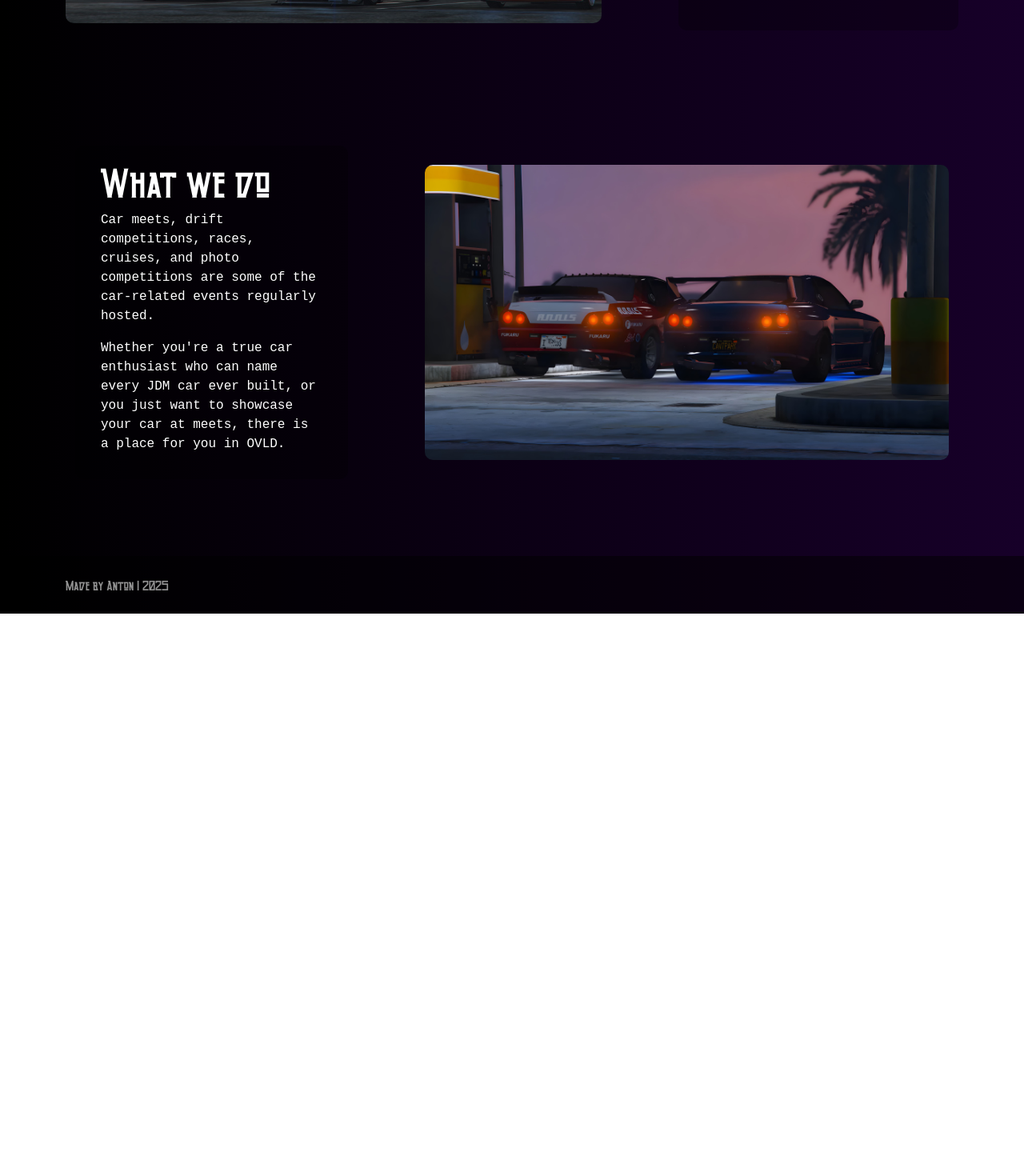
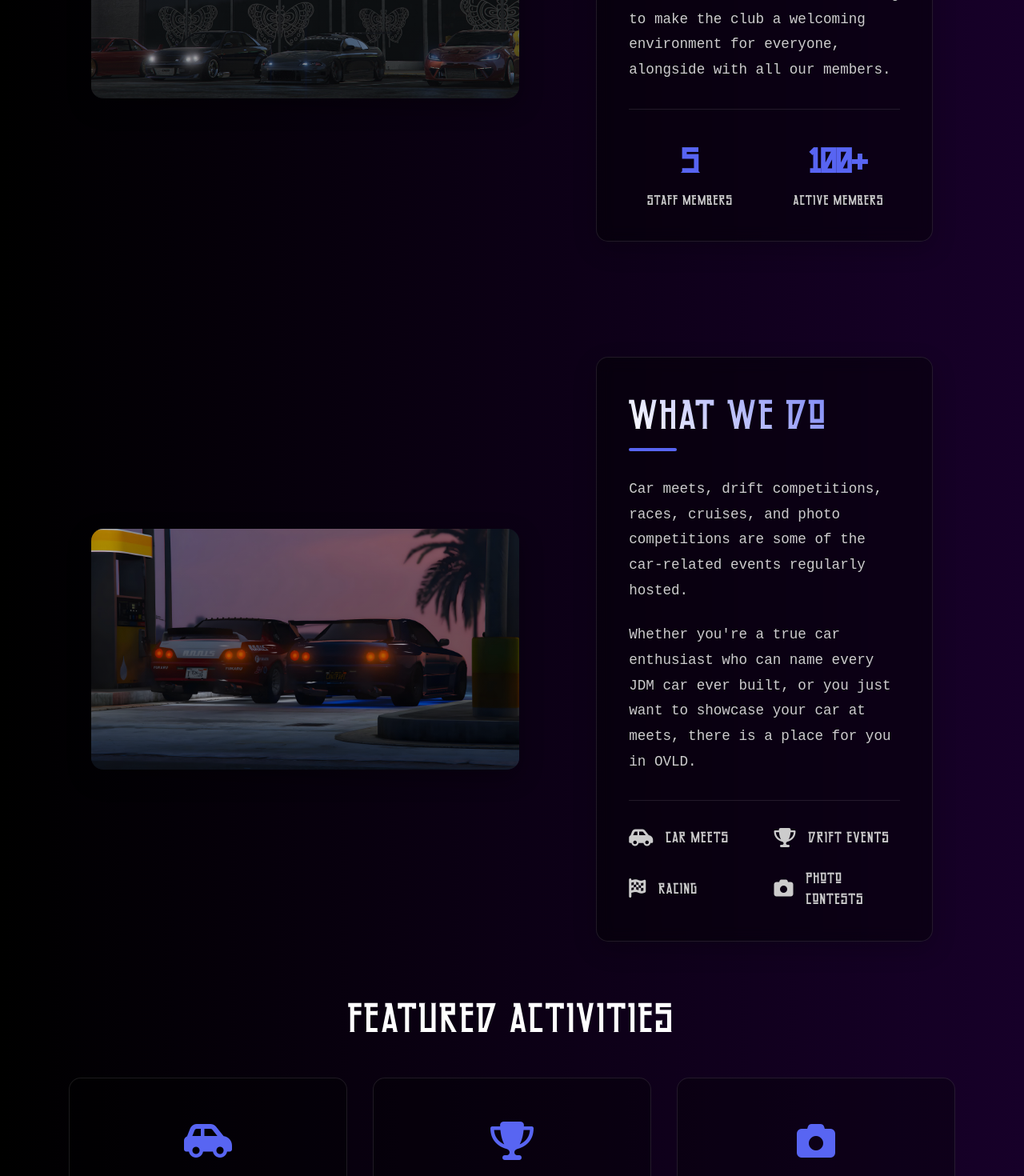
Before and after one commit to Antlin23/OVLD, a React (Create React App) app: page / in a window 1280 px wide. Shown: the part 1300-2770 px from the top of the page at 80% size. Before the commit the page ends 2067 px from the top, so only its background shows below. Built offline with nearby package versions, Linux system fonts and the light colour scheme.

Commit message:
styling fixes

```diff
--- a/src/App.tsx
+++ b/src/App.tsx
@@ -2,24 +2,49 @@ import React from 'react';
 import logo from './logo.svg';
 import Showcase from './Showcase';
 import ImgAndInfo from "./ImgAndInfo";
+import Events from "./Events";
 
 function App() {
   return (
     <>
     <header className='header'>
-      <a className='' href='https://discord.gg/gSvQH8xdh2'><i className="fa-brands fa-discord"></i></a>
+      <div className='header--content'>
+        <a className='social-link' href='https://discord.gg/gSvQH8xdh2' title="Join our Discord"><i className="fa-brands fa-discord"></i></a>
+        <a className='social-link' href='https://www.instagram.com/ovldautoclub' title="Follow us on Instagram"><i className="fa-brands fa-instagram"></i></a>
+      </div>
     </header>
 
     <Showcase />
-
     <ImgAndInfo />
+    <Events />
 
     <footer className='footer'>
       <div className='footer--content container'>
-      Made by Anton | 2025
+        <div className='footer--sections'>
+          <div className='footer--section'>
+            <h3>Quick Links</h3>
+            <a href='https://discord.gg/gSvQH8xdh2'>Join Discord</a>
+            <a href='#activities'>Featured Activities</a>
+            <a href='#about'>Who We Are</a>
+          </div>
+          <div className='footer--section'>
+            <h3>Server Features</h3>
+            <p>• Weekly Car Meets</p>
+            <p>• Drift Competitions</p>
+            <p>• Racing Events</p>
+            <p>• Photo Contests</p>
+          </div>
+          <div className='footer--section'>
+            <h3>Contact</h3>
+            <p>Discord: OVLD Auto Club</p>
+            <p>Server Owner: Anton</p>
+          </div>
+        </div>
+        <div className='footer--bottom'>
+          <p>OVERLOAD AUTO CLUB™ | Made by Anton | 2025</p>
+        </div>
       </div>
     </footer>
-
     </>
   );
 }
--- /dev/null
+++ b/src/Events.tsx
@@ -0,0 +1,39 @@
+import React from 'react';
+
+function Events() {
+  return (
+    <section id="activities" className="events container">
+      <h2>Featured Activities</h2>
+      <div className="events--grid">
+        <div className="event-card">
+          <div className="event--icon">
+            <i className="fa-solid fa-car-side"></i>
+          </div>
+          <h3>Car Meets</h3>
+          <p>Join our regular car meets where members showcase their latest builds. Perfect for admiring custom cars, sharing builds, and connecting with fellow enthusiasts.</p>
+          <a href="https://discord.gg/gSvQH8xdh2" className="event--join">Join Discord</a>
+        </div>
+
+        <div className="event-card">
+          <div className="event--icon">
+            <i className="fa-solid fa-trophy"></i>
+          </div>
+          <h3>Drift Sessions</h3>
+          <p>Experience the thrill of drifting with our community. Whether you're a beginner or a pro, join our drift sessions to improve your skills and compete with others.</p>
+          <a href="https://discord.gg/gSvQH8xdh2" className="event--join">Join Discord</a>
+        </div>
+
+        <div className="event-card">
+          <div className="event--icon">
+            <i className="fa-solid fa-camera"></i>
+          </div>
+          <h3>Photo Gallery</h3>
+          <p>Share your best car photos in our community gallery. Get feedback from other members and participate in our photo contests to showcase your photography skills.</p>
+          <a href="https://discord.gg/gSvQH8xdh2" className="event--join">Join Discord</a>
+        </div>
+      </div>
+    </section>
+  );
+}
+
+export default Events;
--- a/src/ImgAndInfo.tsx
+++ b/src/ImgAndInfo.tsx
@@ -5,28 +5,64 @@ import skylines from './img/skylinesnologo.jpg'
 function Showcase() {
   return (
     <section className='contents container'>
-    <div className='content'>
-      <img src={jdmcars}></img>
+      <div id="about" className='content'>
+        <div className='content--image'>
+          <img src={jdmcars} alt="OVLD Car Meet" />
+          <div className='image--overlay'></div>
+        </div>
         <div className='text'>
-        <h2>
-          Who we are
-        </h2>
-        <p>Founded in early 2025 by Antlin, with a vision to create a community where car enthusiasts can come together.</p>
-        <p>At the moment, we are four enthusiastic individuals working to make the club a welcoming environment for everyone, alongside with all our members.</p>
+          <div className='text--content'>
+            <h2>Who We Are</h2>
+            <div className='text--divider'></div>
+            <p>Founded in early 2025 by Anton, with a vision to create a community where car enthusiasts can come together.</p>
+            <p>At the moment, we are five enthusiastic individuals working to make the club a welcoming environment for everyone, alongside with all our members.</p>
+            <div className='text--stats'>
+              <div className='stat'>
+                <span className='stat--number'>5</span>
+                <span className='stat--label'>Staff Members</span>
+              </div>
+              <div className='stat'>
+                <span className='stat--number'>100+</span>
+                <span className='stat--label'>Active Members</span>
               </div>
             </div>
+          </div>
+        </div>
+      </div>
+
       <div className='content container'>
         <div className='text'>
-        <h2>
-          What we do
-        </h2>
+          <div className='text--content'>
+            <h2>What We Do</h2>
+            <div className='text--divider'></div>
             <p>Car meets, drift competitions, races, cruises, and photo competitions are some of the car-related events regularly hosted.</p>
             <p>Whether you're a true car enthusiast who can name every JDM car ever built, or you just want to showcase your car at meets, there is a place for you in OVLD.</p>
+            <div className='text--features'>
+              <div className='feature'>
+                <i className="fa-solid fa-car-side"></i>
+                <span>Car Meets</span>
               </div>
-      <img src={skylines}></img>
+              <div className='feature'>
+                <i className="fa-solid fa-trophy"></i>
+                <span>Drift Events</span>
+              </div>
+              <div className='feature'>
+                <i className="fa-solid fa-flag-checkered"></i>
+                <span>Racing</span>
+              </div>
+              <div className='feature'>
+                <i className="fa-solid fa-camera"></i>
+                <span>Photo Contests</span>
+              </div>
+            </div>
+          </div>
+        </div>
+        <div className='content--image'>
+          <img src={skylines} alt="OVLD Skylines" />
+          <div className='image--overlay'></div>
+        </div>
       </div>
     </section>
-
   );
 }
 
--- a/src/Showcase.tsx
+++ b/src/Showcase.tsx
@@ -20,7 +20,7 @@ function Showcase() {
             <h1 className='title'>OVERLOAD AUTO CLUB™</h1>
             <div className='slogan'>Made by car enthusiasts, for car enthusiasts</div>
             </div>
-            <img src={carsfrombeh}></img>
+            <img src={jdmcarsgrafoc}></img>
           </div>
 
         <a href="#carousel__slide2"
@@ -38,7 +38,7 @@ function Showcase() {
             <div className='text bottom-right'>
               <div className='slogan'>Made by car enthusiasts, for car enthusiasts</div>
             </div>
-            <img src={jdmcarsgrafoc}></img>
+            <img src={carsfrombeh}></img>
           </div>
 
       <a href="#carousel__slide3"
--- a/src/index.css
+++ b/src/index.css
@@ -20,60 +20,235 @@ body{
   text-align: center;
   position: absolute;
   z-index: 2;
-  left: 80%;
-  a{
+  right: 2rem;
+  top: 2rem;
+}
+
+.header--content {
+  display: flex;
+  gap: 1.5rem;
+}
+
+.social-link {
   color: white;
-    font-size: 3rem;
+  font-size: 2rem;
   transition: all 150ms ease-in-out;
-    &:hover{
-      font-size: 3.2rem;
+  opacity: 0.8;
+  text-shadow: 0 0 10px rgba(0, 0, 0, 0.5);
 }
+
+.social-link:hover {
+  opacity: 1;
+  transform: translateY(-2px);
+  color: #5865F2;
+  text-shadow: 0 0 15px rgba(88, 101, 242, 0.5);
 }
-}
-.content{
+
+.content {
   margin-top: 9rem;
   display: block;
   justify-content: space-evenly;
   align-items: center;
   gap: 6rem;
   color: white;
-
-  img{
-    max-width: 100%;
-    border-radius: 10px;
+  position: relative;
 }
 
-  .text{
-    background-color: rgba(0, 0, 0, 0.272);
-    padding: 1rem 2rem;
-    border-radius: 10px;
-    h2{
+.content--image {
+  position: relative;
+  overflow: hidden;
+  border-radius: 15px;
+  box-shadow: 0 10px 30px rgba(0, 0, 0, 0.3);
+}
+
+.content--image img {
+  width: 100%;
+  height: auto;
+  display: block;
+  transition: transform 0.5s ease;
+}
+
+.content--image:hover img {
+  transform: scale(1.05);
+}
+
+.image--overlay {
+  position: absolute;
+  top: 0;
+  left: 0;
+  right: 0;
+  bottom: 0;
+  background: linear-gradient(to bottom, rgba(0,0,0,0.2), rgba(0,0,0,0.4));
+  pointer-events: none;
+}
+
+.text {
+  background-color: rgba(0, 0, 0, 0.4);
+  padding: 2.5rem;
+  border-radius: 15px;
+  backdrop-filter: blur(10px);
+  border: 1px solid rgba(255, 255, 255, 0.1);
+  box-shadow: 0 10px 30px rgba(0, 0, 0, 0.2);
+}
+
+.text--content {
+  max-width: 600px;
+}
+
+.text h2 {
   font-size: 3rem;
+  margin-bottom: 1rem;
+  background: linear-gradient(45deg, #fff, #5865F2);
+  -webkit-background-clip: text;
+  -webkit-text-fill-color: transparent;
+  text-transform: uppercase;
+  letter-spacing: 2px;
 }
-    p{
+
+.text--divider {
+  width: 60px;
+  height: 4px;
+  background: #5865F2;
+  margin-bottom: 2rem;
+  border-radius: 2px;
+}
+
+.text p {
   font-family: 'Courier New', Courier, monospace;
+  font-size: 1.1rem;
+  line-height: 1.8;
+  color: #ccc;
+  margin-bottom: 1.5rem;
+}
+
+.text--stats {
+  display: grid;
+  grid-template-columns: repeat(2, 1fr);
+  gap: 2rem;
+  margin-top: 2rem;
+  padding-top: 2rem;
+  border-top: 1px solid rgba(255, 255, 255, 0.1);
+}
+
+.stat {
+  text-align: center;
+}
+
+.stat--number {
+  display: block;
+  font-size: 2.5rem;
+  font-weight: bold;
+  color: #5865F2;
+  margin-bottom: 0.5rem;
+}
+
+.stat--label {
+  color: #ccc;
   font-size: 1rem;
+  text-transform: uppercase;
+  letter-spacing: 1px;
+}
+
+.text--features {
+  display: grid;
+  grid-template-columns: repeat(2, 1fr);
+  gap: 1.5rem;
+  margin-top: 2rem;
+  padding-top: 2rem;
+  border-top: 1px solid rgba(255, 255, 255, 0.1);
+}
+
+.feature {
+  display: flex;
+  align-items: center;
+  gap: 1rem;
+  color: #ccc;
+  transition: all 0.3s ease;
+}
+
+.feature:hover {
+  color: #5865F2;
+  transform: translateX(5px);
+}
+
+.feature i {
+  font-size: 1.5rem;
+}
+
+.feature span {
+  font-size: 1.1rem;
+  text-transform: uppercase;
+  letter-spacing: 1px;
+}
+
+@media (min-width: 1200px) {
+  .content {
+    display: flex;
+    padding: 0 2rem;
+  }
+
+  .content:nth-child(even) {
+    flex-direction: row-reverse;
+  }
+
+  .content--image {
+    flex: 1;
+    max-width: 60%;
+  }
+
+  .text {
+    flex: 1;
+    max-width: 40%;
   }
 }
-}
-@media (min-width: 1200px) {
-  .content{
-    display: flex;
-    img{
-      max-width: 60%;
-    }
-  }
-}
+
 /*Footer---------------*/
 .footer{
   margin-top: 6rem;
-  background-color: rgba(0, 0, 0, 0.516);
-  padding: 1.5rem;
-  color: rgb(147, 147, 147);
-  .footer--content{
-  }
+  background-color: rgba(0, 0, 0, 0.8);
+  padding: 3rem 0 1.5rem;
+  color: #ccc;
 }
 
+.footer--sections {
+  display: grid;
+  grid-template-columns: repeat(auto-fit, minmax(250px, 1fr));
+  gap: 2rem;
+  margin-bottom: 2rem;
+}
+
+.footer--section h3 {
+  color: white;
+  font-size: 1.5rem;
+  margin-bottom: 1rem;
+}
+
+.footer--section a {
+  color: #ccc;
+  text-decoration: none;
+  display: block;
+  margin-bottom: 0.5rem;
+  transition: color 0.3s ease;
+}
+
+.footer--section a:hover {
+  color: white;
+}
+
+.footer--section p {
+  margin-bottom: 0.5rem;
+  line-height: 1.5;
+}
+
+.footer--bottom {
+  text-align: center;
+  padding-top: 2rem;
+  border-top: 1px solid rgba(255, 255, 255, 0.1);
+}
+
+.footer--bottom p {
+  color: #999;
+}
 
 /*Showcase-------------*/
 .carousel {
@@ -180,3 +355,82 @@ body{
 .carousel__viewport::-webkit-scrollbar {
   display: none;
 }
+
+/* Events Section */
+.events {
+  padding: 4rem 0;
+  color: white;
+}
+
+.events h2 {
+  text-align: center;
+  font-size: 3rem;
+  margin-bottom: 3rem;
+  text-transform: uppercase;
+  letter-spacing: 2px;
+}
+
+.events--grid {
+  display: grid;
+  grid-template-columns: repeat(auto-fit, minmax(300px, 1fr));
+  gap: 2rem;
+  padding: 0 1rem;
+}
+
+.event-card {
+  background: rgba(0, 0, 0, 0.3);
+  border-radius: 15px;
+  padding: 2.5rem 2rem;
+  transition: all 0.3s ease;
+  text-align: center;
+  border: 1px solid rgba(255, 255, 255, 0.1);
+}
+
+.event-card:hover {
+  transform: translateY(-5px);
+  background: rgba(0, 0, 0, 0.4);
+  border-color: rgba(255, 255, 255, 0.2);
+  box-shadow: 0 5px 15px rgba(0, 0, 0, 0.3);
+}
+
+.event--icon {
+  font-size: 3rem;
+  color: #5865F2;
+  margin-bottom: 1.5rem;
+}
+
+.event-card h3 {
+  font-size: 1.8rem;
+  margin-bottom: 1rem;
+  color: #fff;
+}
+
+.event-card p {
+  color: #ccc;
+  margin-bottom: 1.5rem;
+  line-height: 1.6;
+  font-size: 1.1rem;
+}
+
+.event--join {
+  display: inline-block;
+  background: #5865F2;
+  color: white;
+  padding: 0.8rem 2rem;
+  border-radius: 25px;
+  text-decoration: none;
+  transition: all 0.3s ease;
+  font-weight: 500;
+  text-transform: uppercase;
+  letter-spacing: 1px;
+  font-size: 0.9rem;
+  box-shadow: 0 2px 10px rgba(88, 101, 242, 0.3);
+}
+
+.event--join:hover {
+  background: #4752c4;
+  transform: scale(1.05);
+  color: white;
+  box-shadow: 0 5px 20px rgba(88, 101, 242, 0.5);
+  text-shadow: 0 0 10px rgba(255, 255, 255, 0.3);
+}
```
Lines whose indentation alone changed are shown as unchanged.
